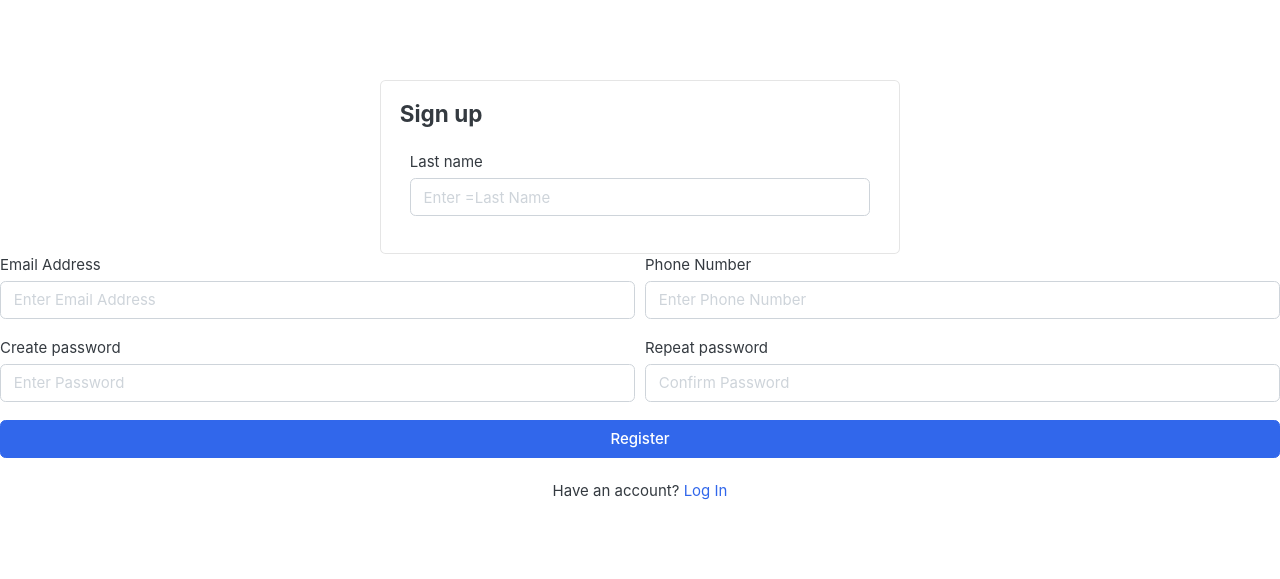
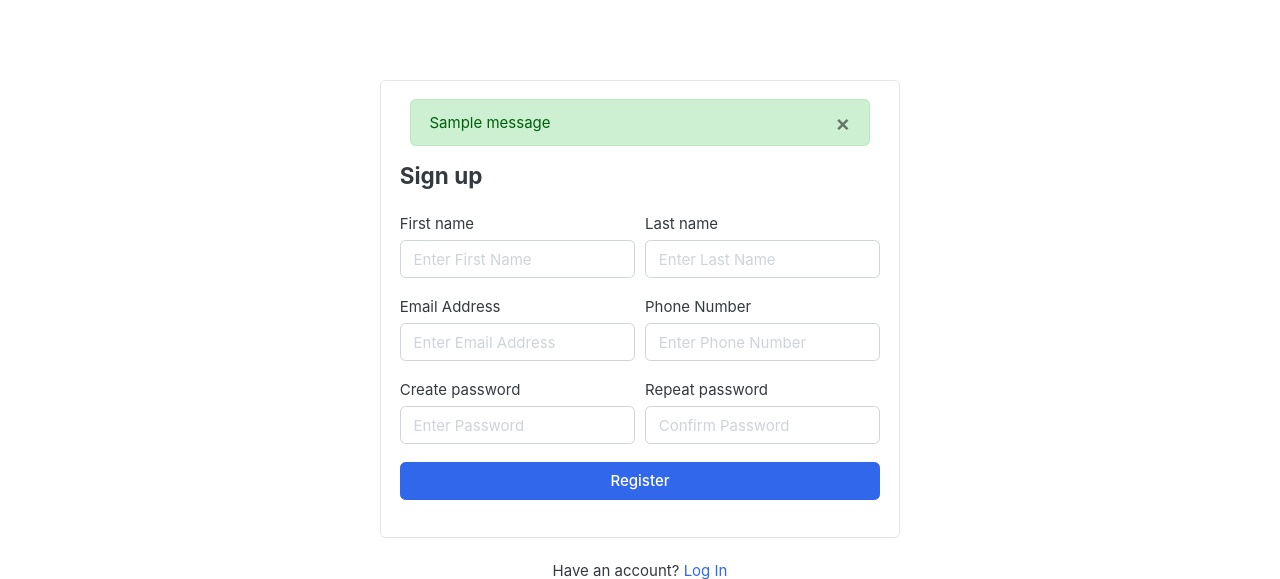
Before and after one commit to dahymond/ViewKart, a Django app: page /accounts/register/ in a window 1280 px wide. Shown: the part 118-697 px from the top of the page. Run offline with Django 3.2, Linux system fonts and the light colour scheme; data comes from the database, SQL or seed files in the repository; both versions use the stored data as it was after the commit; one stand-in notice (Sample message) is shown; some libraries are stand-ins or nearby versions; some web fonts are replaced.

Commit message:
completed messaging alert for the registration form

```diff
--- a/accounts/forms.py
+++ b/accounts/forms.py
@@ -17,7 +17,7 @@
     def __init__(self, *args, **kwargs):
         super(RegistrationForm, self).__init__(*args, **kwargs)
         self.fields['first_name'].widget.attrs['placeholder'] = 'Enter First Name'
-        self.fields['last_name'].widget.attrs['placeholder'] = 'Enter =Last Name'
+        self.fields['last_name'].widget.attrs['placeholder'] = 'Enter Last Name'
         self.fields['phone_number'].widget.attrs['placeholder'] = 'Enter Phone Number'
         self.fields['email'].widget.attrs['placeholder'] = 'Enter Email Address'
         for field in self.fields:
--- a/accounts/views.py
+++ b/accounts/views.py
@@ -1,22 +1,25 @@
-from django.shortcuts import render
+from django.shortcuts import render, redirect
 from .forms import RegistrationForm
 from .models import Account
+from django.contrib import messages
 
 # Create your views here.
 def register(request):
     if request.method == 'POST':
         form = RegistrationForm(request.POST)
         if form.is_valid():
-            first_name = form.clean_data('first_name')
-            last_name = form.clean_data('last_name')
-            phone_number = form.clean_data('phone_number')
-            email = form.clean_data('email')
-            password = form.clean_data('password')
+            first_name = form.cleaned_data['first_name']
+            last_name = form.cleaned_data['last_name']
+            phone_number = form.cleaned_data['phone_number']
+            email = form.cleaned_data['email']
+            password = form.cleaned_data['password']
             username = email.split("@")[0]
 
             user = Account.objects.create_user(email=email, password=password, first_name=first_name, last_name=last_name, username=username)
             user.phone_number = phone_number
             user.save()
+            messages.success(request, 'Registration Successful.')
+            return redirect('register')
     else:
         form = RegistrationForm()
     context = {
--- a/static/js/script.js
+++ b/static/js/script.js
@@ -57,3 +57,7 @@
 
 });
 // jquery end
+
+setTimeout(function(){
+    $('#message').fadeOut('slow')
+  }, 4000)
--- a/templates/accounts/register.html
+++ b/templates/accounts/register.html
@@ -8,8 +8,9 @@
 <!-- ============================ COMPONENT REGISTER   ================================= -->
 	<div class="card mx-auto" style="max-width:520px; margin-top:40px;">
       <article class="card-body">
+		{% include 'includes/alerts.html' %}
 		<header class="mb-4"><h4 class="card-title">Sign up</h4></header>
-		<!-- {{ form.email.errors }} --
+		{{ form.email.errors }}
 		{{ form.non_field_errors}}
 		<form action="{%url 'register' %}" method="POST">
 			    {% csrf_token %}
--- /dev/null
+++ b/templates/includes/alerts.html
@@ -0,0 +1,11 @@
+{% if messages %}
+    {% for message in messages %}
+    <div id="message" class="container">
+    <div {% if message.tags %} class=" alert alert-{{ message.tags }}"{% endif %} role="alert">
+        <button type="button" class="close" data-dismiss="alert"><span aria-hidden="true">&times;</span></button>
+        {% if message.level == DEFAULT_MESSAGE_LEVELS.ERROR %}Important: {% endif %}
+        {{  message }}
+    </div>
+</div>
+    {% endfor %}
+{% endif %}
--- a/templates/includes/navbar.html
+++ b/templates/includes/navbar.html
@@ -65,7 +65,7 @@
                             <small class="title text-muted">Welcome guest!</small>
                             <div>
                                 <a href="{% url 'login' %}">Sign in</a> <span class="dark-transp"> | </span>
-                                <a href="{% url 'register'%}"> Register</a>
+                                <a href="{% url 'register' %}"> Register</a>
                             </div>
                         </div>
                         <a href="{% url 'cart' %}" class="widget-header pl-3 ml-3">
```
Also changed, not shown: greatkart/settings.py (+8 -0 lines), db.sqlite3.
